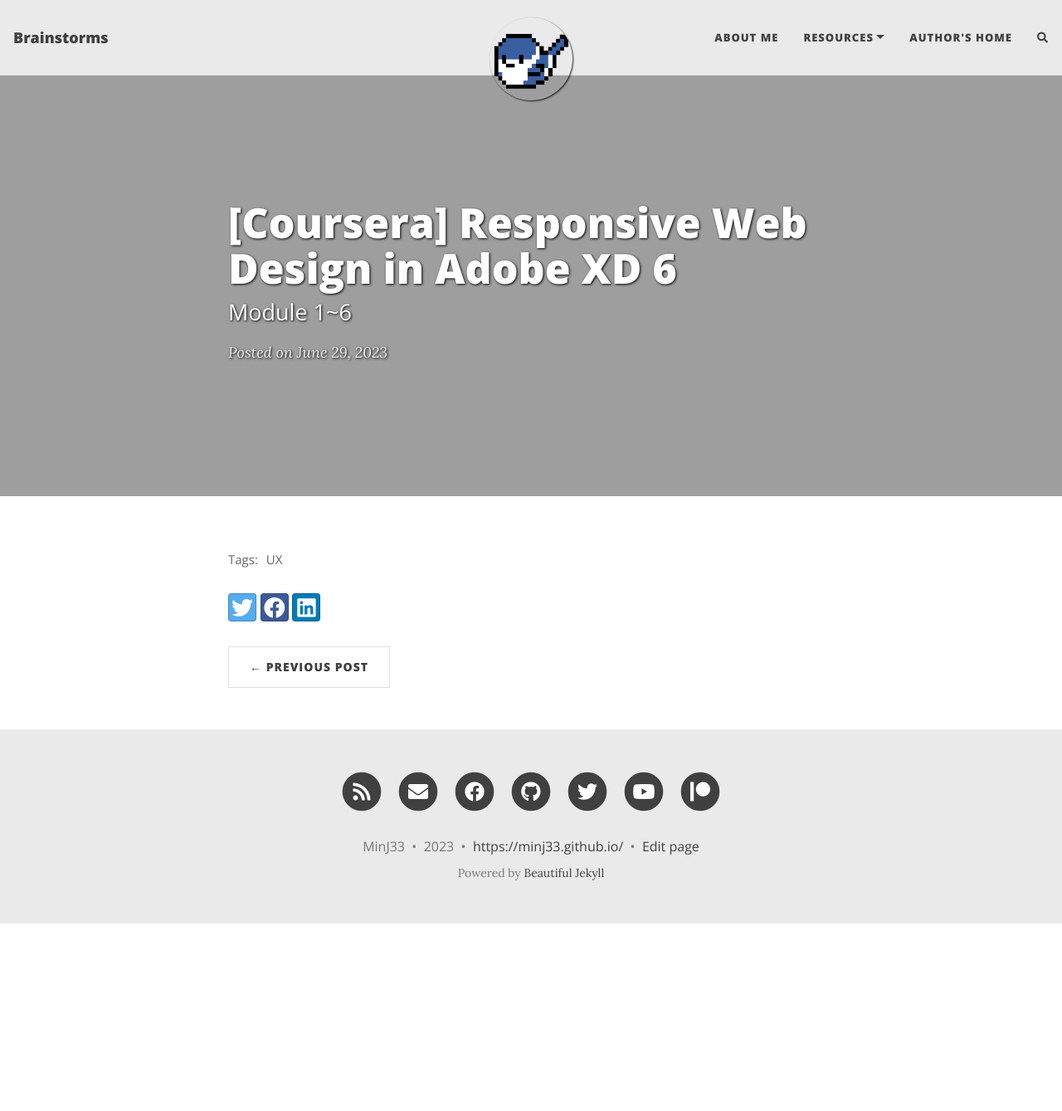
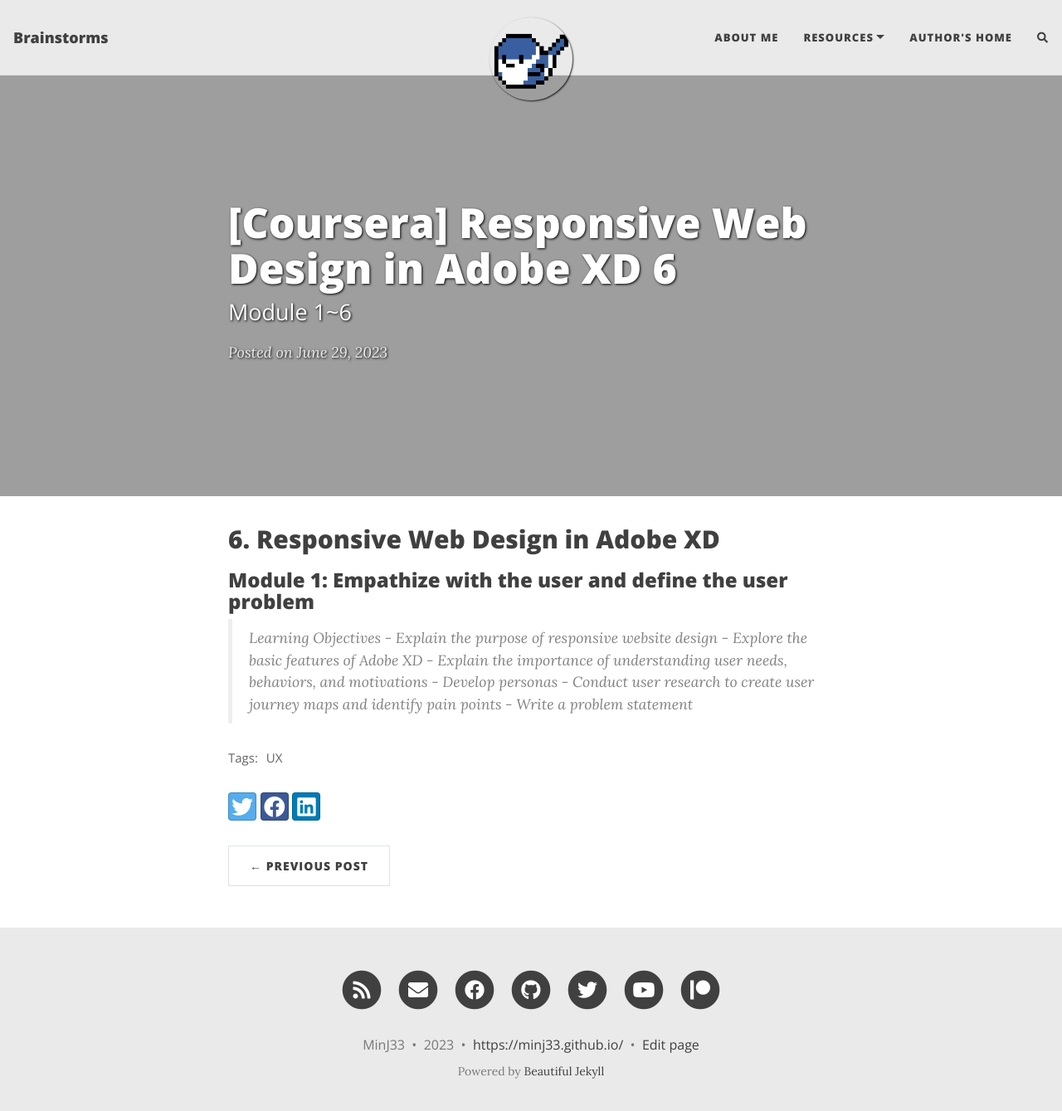
Before and after one commit to MinJ33/MinJ33.github.io, a Jekyll site: the page built from _posts/2023-06-29-UX-Module6.md, in a window 1280 px wide and 1352 px high. Shown: the top 1339 px of the window at 83% size. Built offline with Jekyll 4.4.1, drawn with Linux system fonts in a browser that asks for light colours; nearby versions of some CDN libraries; comment, search, counter and statistics services are not loaded.

Commit message:
Update module 6

```diff
--- a/_posts/2023-06-29-UX-Module6.md
+++ b/_posts/2023-06-29-UX-Module6.md
@@ -7,3 +7,15 @@
 share-img: /assets/img/module6_path.jpg
 tags: [UX]
 ---
+
+## 6. Responsive Web Design in Adobe XD
+
+### Module 1: Empathize with the user and define the user problem
+
+> Learning Objectives
+	- Explain the purpose of responsive website design
+	- Explore the basic features of Adobe XD
+	- Explain the importance of understanding user needs, behaviors, and motivations
+	- Develop personas
+	- Conduct user research to create user journey maps and identify pain points
+	- Write a problem statement
```
